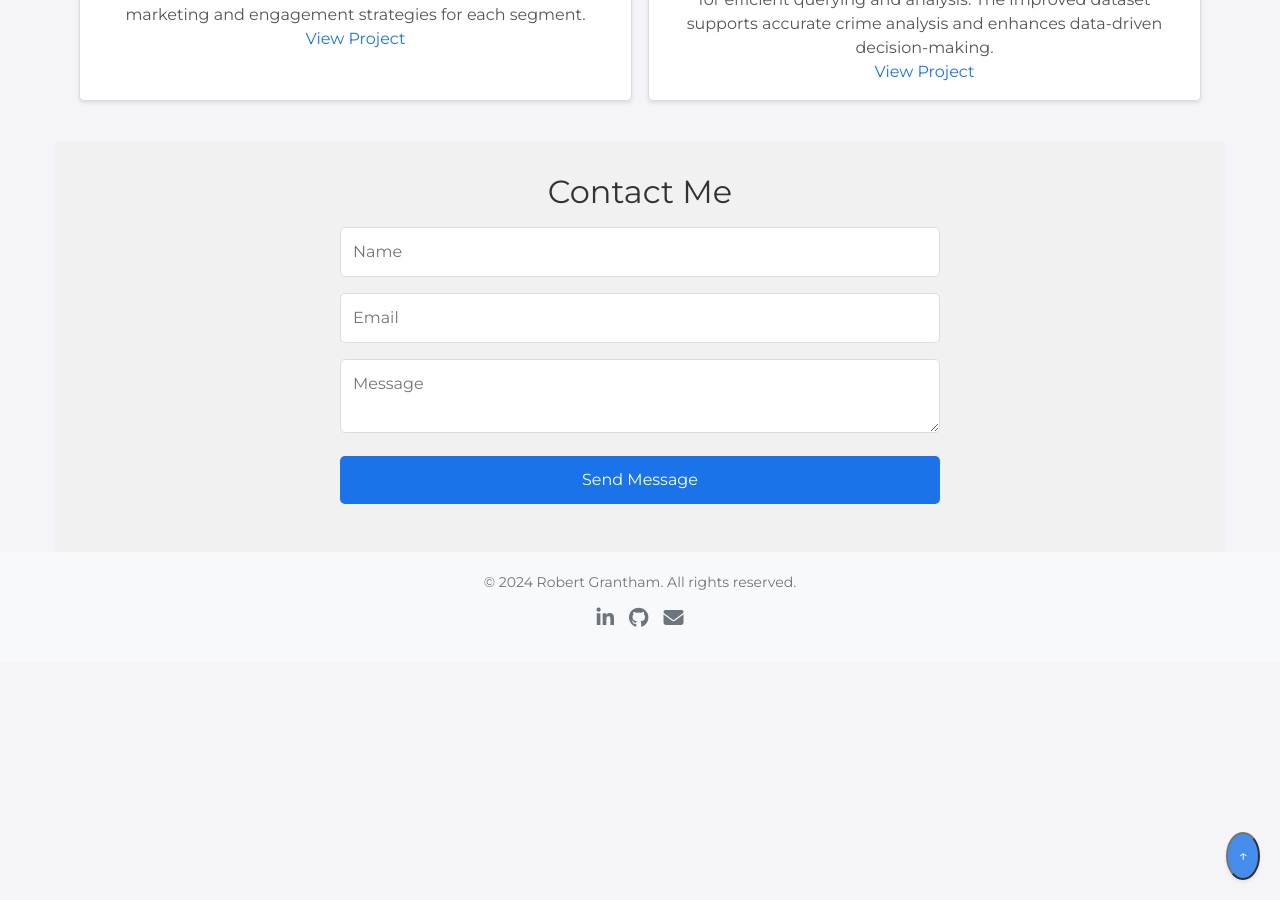
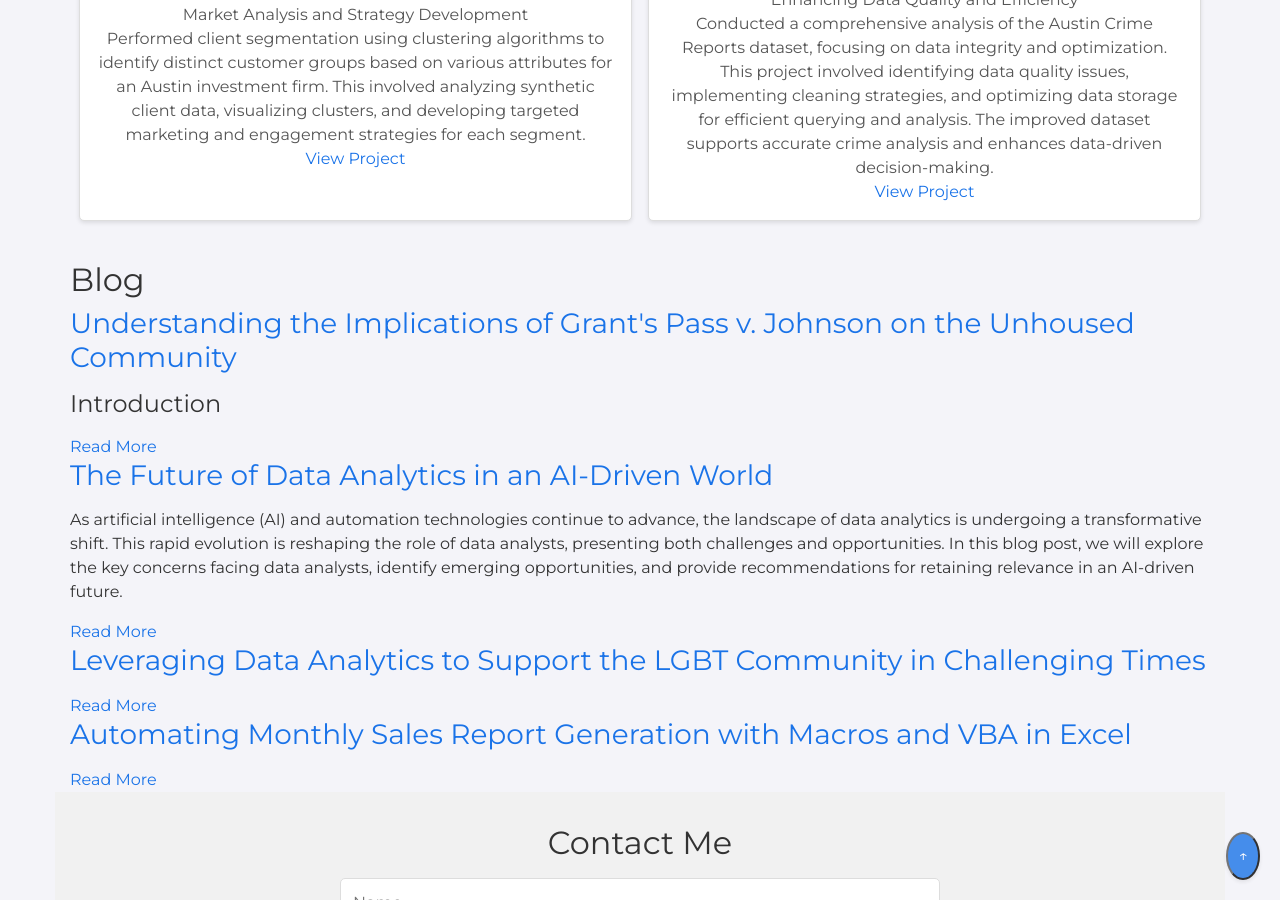
Before and after one commit to rgrantham82/rgrantham82.github.io, a Jekyll site: the page built from index.html, in a window 1280 px wide and 900 px high, scrolled down 3549 px. Built offline with Jekyll 4.4.1, drawn with Linux system fonts in a browser that asks for light colours; nearby versions of some CDN libraries; a script that is not in the unit is left out.

Commit message:
Update index.html

```diff
--- a/index.html
+++ b/index.html
@@ -4,8 +4,8 @@ title: Home
 ---
 
 <section id="about" class="container">
-  <div class="about-content">
-    <img src="/assets/images/profile-image.jpg" alt="Robert Grantham" class="profile-photo">
+  <div class="about-container">
+    <img src="/assets/images/profile-image.jpg" alt="Robert Grantham" class="about-image">
     <h2>About Me</h2>
     <p>Hi, I'm Robert Grantham, a dedicated and passionate data analyst with a strong background in AI, predictive analytics, and data visualization. With a Bachelor's degree in History from the University of Southern Mississippi and over six years of experience in loss mitigation and content review, I have honed my analytical skills and developed a keen eye for detail.</p>
     <p>My journey into data analytics began in 2020, and since then, I have worked on various projects involving SQL, machine learning, and data visualization. My goal is to leverage data to drive meaningful insights and help organizations make informed decisions.</p>
@@ -31,6 +31,19 @@ title: Home
   </div>
 </section>
 
+<section id="blog" class="container">
+  <h2>Blog</h2>
+  <div class="blog-list">
+    {% for post in site.posts %}
+    <div class="blog-post">
+      <h3><a href="{{ post.url }}">{{ post.title }}</a></h3>
+      <p>{{ post.excerpt }}</p>
+      <a href="{{ post.url }}" class="cta-button">Read More</a>
+    </div>
+    {% endfor %}
+  </div>
+</section>
+
 <section id="contact" class="container">
   <h2>Contact Me</h2>
   <form action="mailto:robertgrantham40@gmail.com" method="post" enctype="text/plain">
```
